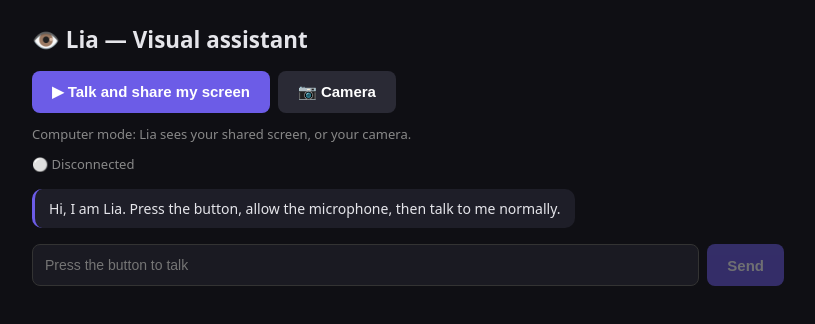
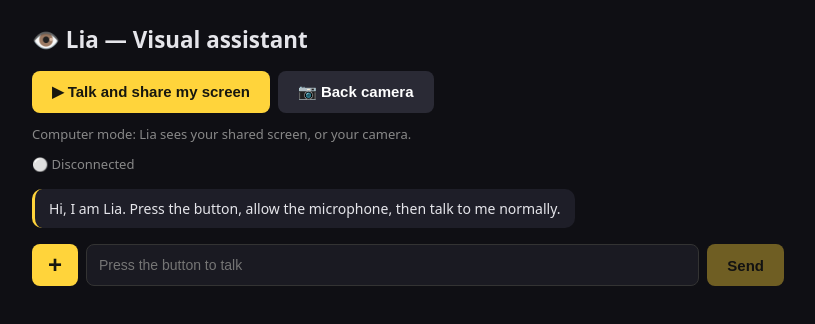
Before and after one commit to moonspiid/lia-screen-assistant, a React (Vite) app: page / in a window 1280 px wide. Both pictures are taken after typing "Sample123" into the empty fields and a click on the button "Save". Shown: the top 324 px of the page, without its empty margins (232-1047 px from the left). Built offline with nearby package versions, Linux system fonts and the light colour scheme.

Commit message:
Passage en jaune, bouton + pour la capture et libelle camera arriere

```diff
--- a/src/App.jsx
+++ b/src/App.jsx
@@ -194,12 +194,7 @@ export default function App() {
         />
         {canUseCamera && (
           <button className={cameraOn ? 'danger' : 'camera'} onClick={cameraOn ? stopCamera : startCamera}>
-            {cameraOn ? '⏹ Stop the camera' : '📷 Camera'}
-          </button>
-        )}
-        {isPhone && (
-          <button className="camera" onClick={() => fileRef.current?.click()}>
-            📸 Send a screenshot
+            {cameraOn ? '⏹ Stop the camera' : '📷 Back camera'}
           </button>
         )}
         <input ref={fileRef} type="file" accept="image/*" hidden onChange={handlePhoto} />
@@ -220,6 +215,15 @@ export default function App() {
       {error && <div className="error">{error}</div>}
       <ChatPanel messages={messages} />
       <form className="input-row" onSubmit={handleSend}>
+        <button
+          type="button"
+          className="attach"
+          onClick={() => fileRef.current?.click()}
+          title="Send a screenshot"
+          aria-label="Send a screenshot"
+        >
+          +
+        </button>
         <input
           value={input}
           onChange={(e) => setInput(e.target.value)}
--- a/src/index.css
+++ b/src/index.css
@@ -10,18 +10,19 @@ h1 { font-size: 1.4rem; margin-bottom: 16px; }
 button {
   cursor: pointer; border: none; border-radius: 8px;
   padding: 12px 20px; font-size: 15px; font-weight: 600;
-  background: #6c5ce7; color: white; transition: opacity .2s;
+  background: #ffd43b; color: #17170f; transition: opacity .2s;
 }
 button:hover { opacity: 0.85; }
-button.danger { background: #e74c3c; }
-button.camera { background: #2a2a35; }
-button.install { background: #1e1e28; border: 1px solid #6c5ce7; color: #c8c2ff; margin-bottom: 12px; font-size: 14px; }
+button.danger { background: #e74c3c; color: #fff; }
+button.camera { background: #2a2a35; color: #fff; }
+button.attach { flex: 0 0 auto; width: 46px; padding: 0; font-size: 24px; line-height: 1; border-radius: 8px; }
+button.install { background: #1e1e28; border: 1px solid #ffd43b; color: #ffd43b; margin-bottom: 12px; font-size: 14px; }
 .actions { display: flex; gap: 8px; flex-wrap: wrap; }
 button:disabled { opacity: 0.4; cursor: not-allowed; }
 .chat { display: flex; flex-direction: column; gap: 8px; margin-top: 16px; max-height: 400px; overflow-y: auto; }
 .msg { padding: 10px 14px; border-radius: 10px; max-width: 85%; white-space: pre-wrap; font-size: 14px; }
 .msg.user { background: #2a2a35; align-self: flex-end; }
-.msg.lia { background: #1e1e28; border-left: 3px solid #6c5ce7; align-self: flex-start; }
+.msg.lia { background: #1e1e28; border-left: 3px solid #ffd43b; align-self: flex-start; }
 .input-row { display: flex; gap: 8px; margin-top: 16px; }
 .input-row input { flex: 1; padding: 12px; border-radius: 8px; border: 1px solid #333; background: #1a1a22; color: white; font-size: 14px; }
 .status { margin-top: 12px; font-size: 13px; color: #888; }
```
